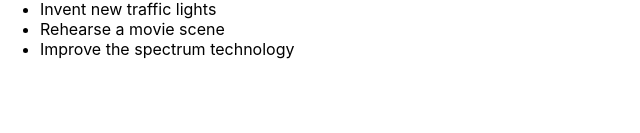
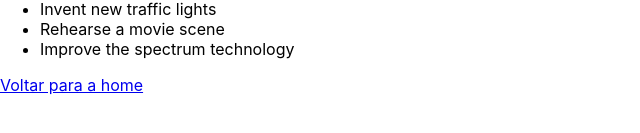
Before and after one commit to Niussu/react-laboratorio-de-engenharia, a React (Create React App) app: page /TodoList in a window 1280 px wide. Shown: the part 171-304 px from the top of the page, without its empty margins (0-640 px from the left). Built offline with nearby package versions, Linux system fonts and the light colour scheme; the HTML template or start-up script is replaced by a standard one.

Commit message:
Update TodoList.js

```diff
--- a/src/contents/TodoList.js
+++ b/src/contents/TodoList.js
@@ -11,6 +11,7 @@ function TodoList() {
             <li>Rehearse a movie scene</li>
             <li>Improve the spectrum technology</li>
         </ul>
+         <Link to='/'>Voltar para a home</Link>
     </>
     );
 }
```
